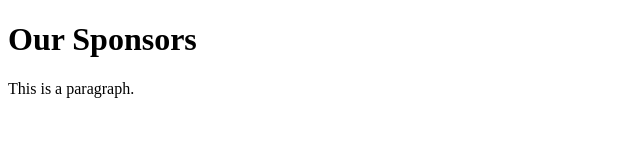
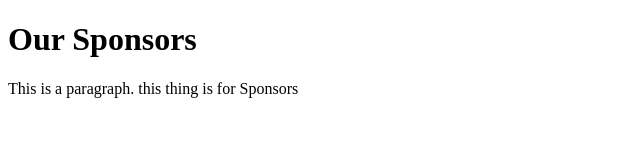
Before and after one commit to Gearhounds/gearhounds.github.io, a plain HTML site: page html/sponsors.html in a window 1280 px wide. Shown: the whole page, without its empty margins (0-640 px from the left). Drawn offline with Linux system fonts and the light colour scheme.

Commit message:
for the sponsors page and info

```diff
--- a/html/sponsors.html
+++ b/html/sponsors.html
@@ -6,7 +6,8 @@
   <body>
 
     <h1>Our Sponsors</h1>
-    <p>This is a paragraph.</p>
+    <p>This is a paragraph. this thing is for Sponsors
+    </p>
 
   </body>
 </html>
```
